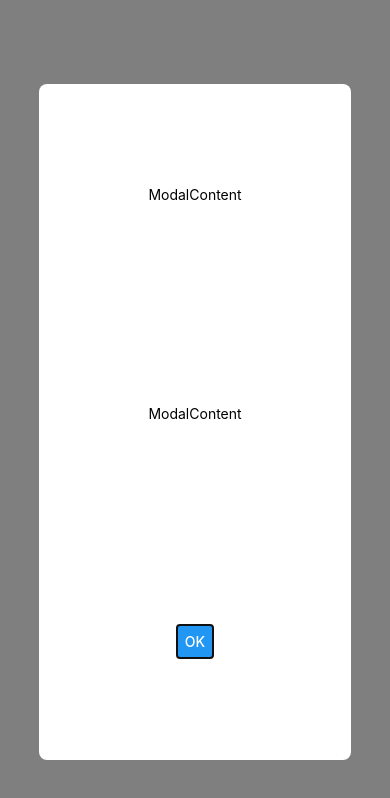
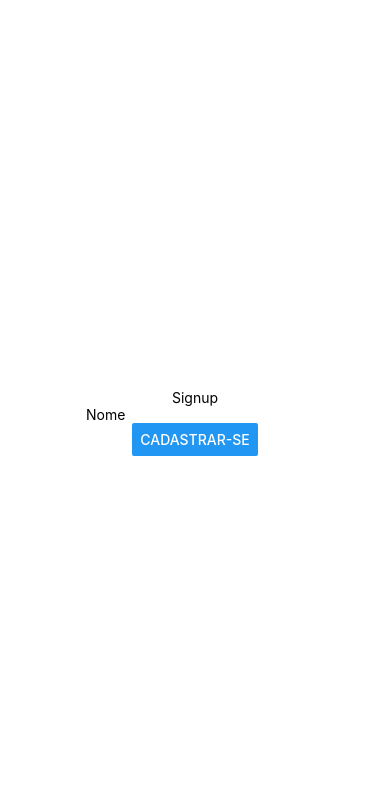
Before and after one commit to university-lessons/pdm-lesson-17-alert-modal-context, a React Native app: screen / in a window 390 px wide. Shown: the top 798 px of the page. Built offline with nearby package versions, Linux system fonts and the light colour scheme.

Commit message:
modal solution 1

```diff
--- a/src/components/ModalContent.jsx
+++ b/src/components/ModalContent.jsx
@@ -1,10 +1,10 @@
 import { View, Text, StyleSheet, Button } from "react-native";
 import React from "react";
 
-export default function ModalContent() {
-  const handleOk = () => {
-    console.log("close modal!");
-  };
+export default function ModalContent({ handleOk }) {
+  // const handleOk = () => {
+  //   console.log("close modal!");
+  // };
 
   return (
     <View style={styles.container}>
--- a/src/pages/Signup.jsx
+++ b/src/pages/Signup.jsx
@@ -3,11 +3,15 @@ import React, { useState } from "react";
 import ModalContent from "../components/ModalContent";
 
 export default function Signup() {
+  const [modalVisible, setModalVisible] = useState(false);
+
   const [name, setName] = useState("");
-  const [modalVisible, setModalVisible] = useState(true);
 
   const handleSignup = () => {
-    if (name.length < 3) console.log("O nome deve ter 3 caracteres ou mais!");
+    if (name.length < 3) {
+      console.log("O nome deve ter 3 caracteres ou mais!");
+      setModalVisible(true);
+    }
   };
 
   return (
@@ -21,7 +25,7 @@ export default function Signup() {
           setModalVisible(!modalVisible);
         }}
       >
-        <ModalContent />
+        <ModalContent handleOk={() => setModalVisible(false)} />
       </Modal>
 
       <Text>Signup</Text>
```
